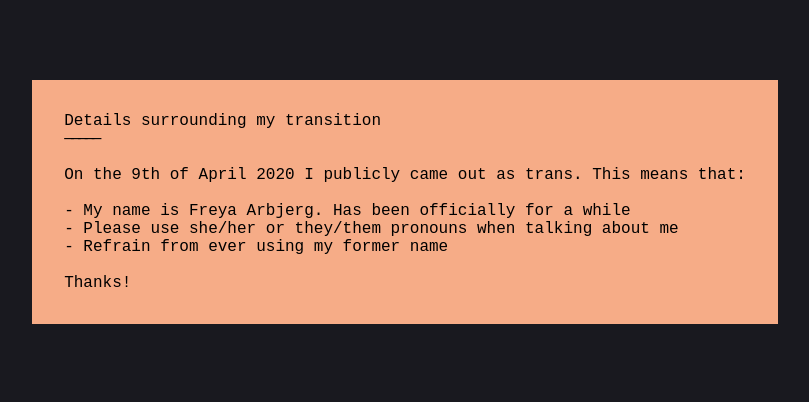
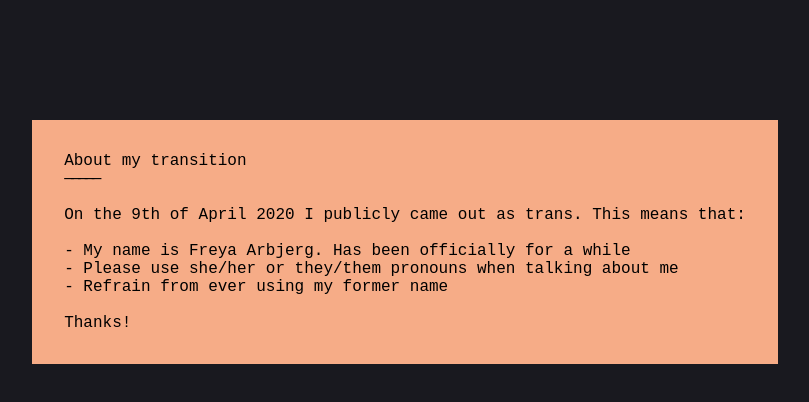
Before and after one commit to freyacodes/arbjerg.dev, a plain HTML site: page transition.html in a window 1280 px wide. Shown: the whole page, without its empty margins (235-1044 px from the left). Drawn offline with Linux system fonts and the light colour scheme.

Commit message:
Add favicon, tweaks

```diff
--- a/main.css
+++ b/main.css
@@ -12,7 +12,7 @@ body {
     display: block;
     font-size: 16px;
     padding: 32px;
-    margin-top: 10vh;
+    margin-top: 15vh;
 }
 
 a {
--- a/transition.html
+++ b/transition.html
@@ -7,7 +7,7 @@
 
 </head>
 <body>
-    <span class="text" style="white-space: pre-line; font-family: monospace">Details surrounding my transition
+    <span class="text" style="white-space: pre-line; font-family: monospace">About my transition
         <span aria-hidden="true" class="unspaced">—————</span>
 
         On the 9th of April 2020 I publicly came out as trans. This means that:
```
Also changed, not shown: favicon.ico.
